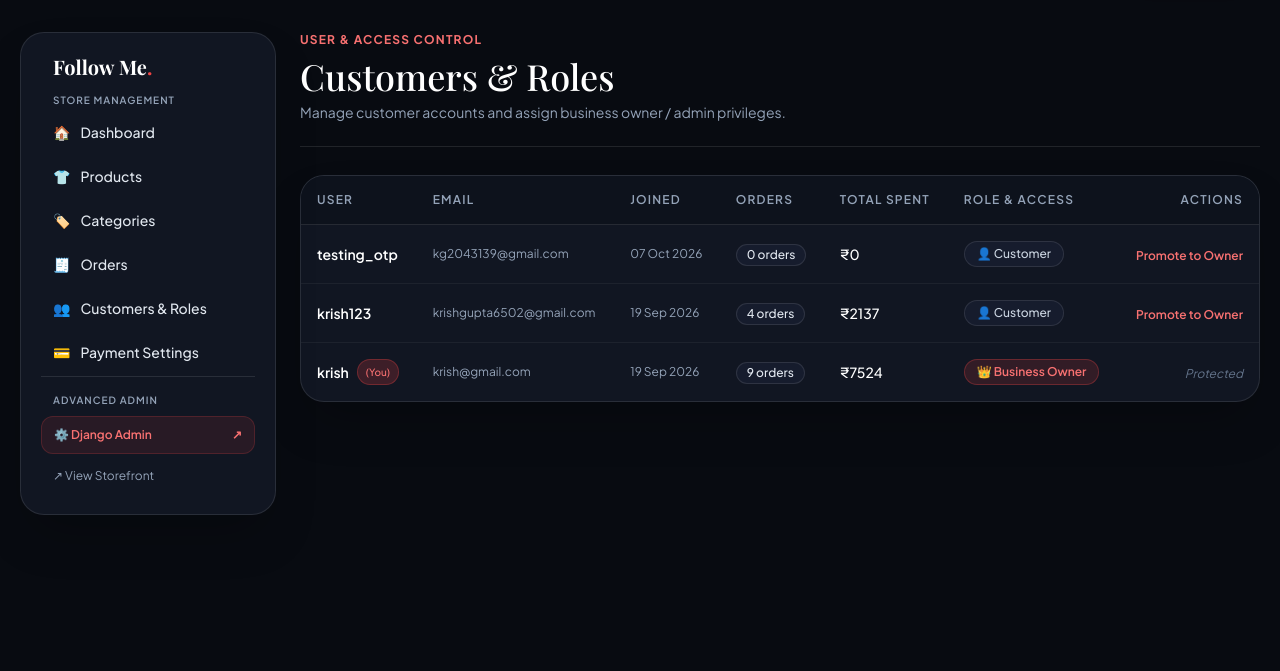
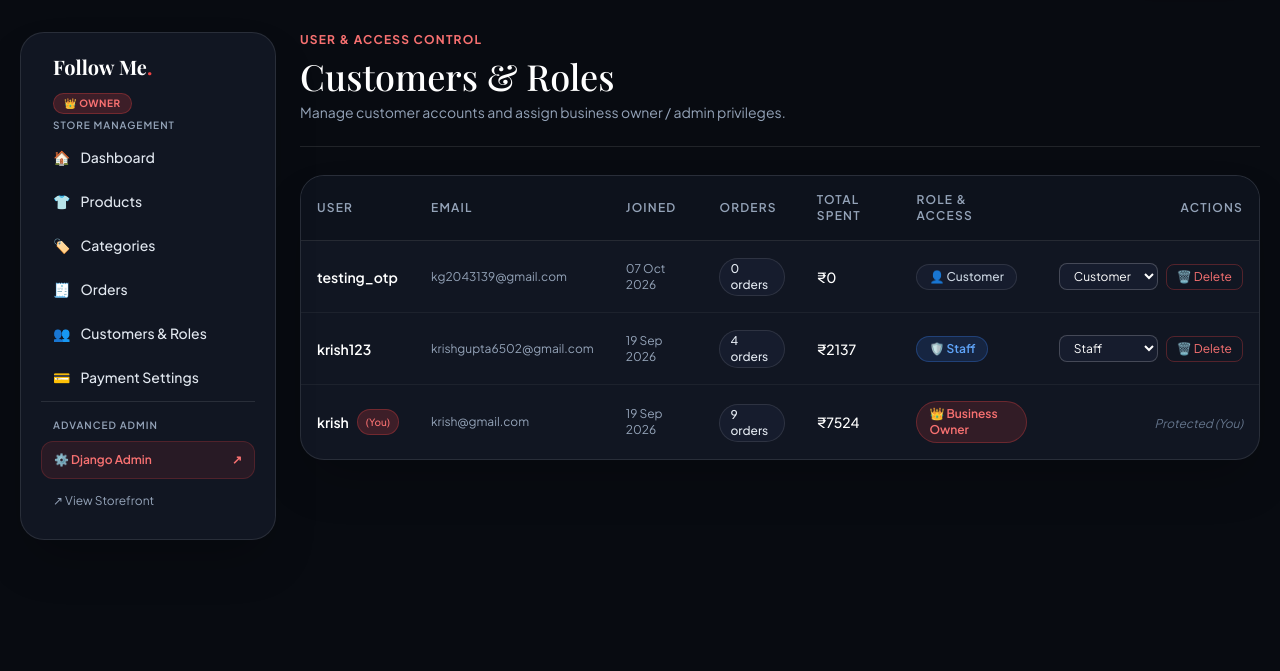
Before and after one commit to kg0420/Closet24, a Django app: page /owner/customers/ in a window 1280 px wide. Shown: the part 81-752 px from the top of the page. Run offline with Django 5.2, Linux system fonts and the light colour scheme; a user stored in the database is signed in; data comes from the database, SQL or seed files in the repository; both versions use the stored data as it was after the commit; some libraries are stand-ins or nearby versions; some web fonts are replaced.

Commit message:
Another Staff role added

```diff
--- a/shop/context_processors.py
+++ b/shop/context_processors.py
@@ -9,8 +9,27 @@ def shop_settings(request):
 
 def is_owner_check(request):
     if not request.user.is_authenticated:
-        return {"is_owner": False}
-    if request.user.is_staff or request.user.is_superuser:
-        return {"is_owner": True}
+        return {"is_owner": False,
+                "is_staff_member":False,
+                "is_store_admin":False,
+                "user_role":"guest"
+                }
     profile = Profile.objects.filter(user=request.user).first()
-    return {"is_owner": profile is not None and profile.role == "owner"}
+    if profile:
+        role = profile.role
+    elif request.user.is_superuser:
+        role = "owner"
+    elif request.user.is_staff:
+        role = "staff"
+    else:
+        role = "customer"
+
+    is_own = (role == "owner") or request.user.is_superuser
+    is_stff = (role == "staff")
+
+
+
+    return {"is_owner": is_own,
+            "is_staff_member":is_stff,
+            "is_store_admin":is_own or is_stff,
+            "user_role":role}
--- a/shop/urls.py
+++ b/shop/urls.py
@@ -38,7 +38,8 @@ urlpatterns = [
     path("owner/categories/<int:category_id>/delete/", views.owner_category_delete, name="owner_category_delete"),
 
     path("owner/customers/", views.owner_customers, name="owner_customers"),
-    path("owner/customers/<int:user_id>/toggle-role/", views.owner_customer_toggle_role, name="owner_customer_toggle_role"),
+    path("owner/customers/<int:user_id>/change-role/", views.owner_customer_change_role, name="owner_customer_change_role"),
+    path("owner/customers/<int:user_id>/delete/", views.owner_user_delete, name="owner_user_delete"),
 
     path("owner/orders/", views.owner_orders, name="owner_orders"),
     path("owner/orders/<int:order_id>/", views.owner_order_detail, name="owner_order_detail"),
--- a/shop/views.py
+++ b/shop/views.py
@@ -24,11 +24,18 @@ from .models import Category, Order, OrderItem, Product, Profile, ShopSettings,
 def is_owner_or_staff(user):
     if not user.is_authenticated:
         return False
-    if user.is_staff or user.is_superuser:
+    if  user.is_superuser:
+        return True
+    profile = Profile.objects.filter(user=user).first()
+    return profile is not None and profile.role in ["owner", "staff"]
+
+def is_owner(user):
+    if not user.is_authenticated:
+        return False
+    if user.is_superuser:
         return True
     profile = Profile.objects.filter(user=user).first()
     return profile is not None and profile.role == "owner"
-
 
 def home(request):
     featured = Product.objects.filter(featured=True, stock__gt=0)[:8]
@@ -620,18 +627,27 @@ def download_receipt(request, order_id):
 
 
 # ------------------- OWNER / ADMIN SECTION (STRICTLY HIDDEN) -------------------
+def store_admin_required(view_func):
+    """Allows staff and owner"""
+    def _wrapped_view(request,*arg,**kwargs):
+        if not is_owner_or_staff(request.user):
+            messages.error(request,"Access restricted. Only store staff and owners can access this page.")
+            return redirect("home")
+        return view_func(request,*arg,**kwargs)
+    return login_required(_wrapped_view)
+
 
 def owner_required(view_func):
-    """Decorator ensuring only owner or staff can access."""
+    """Decorator ensuring only owner can access."""
     def _wrapped_view(request, *args, **kwargs):
-        if not is_owner_or_staff(request.user):
-            messages.error(request, "Access restricted. Only store administrators can access this page.")
-            return redirect("home")
+        if not is_owner(request.user):
+            messages.error(request, "Access restricted. Only the Business Owner has permission to access this page.")
+            return redirect("owner_dashboard")
         return view_func(request, *args, **kwargs)
     return login_required(_wrapped_view)
 
 
-@owner_required
+@store_admin_required
 def owner_dashboard(request):
     orders = Order.objects.all()
     revenue = orders.filter(payment_status="Paid").aggregate(total=Sum("total"))["total"] or Decimal("0")
@@ -647,7 +663,7 @@ def owner_dashboard(request):
     return render(request, "owner/dashboard.html", context)
 
 
-@owner_required
+@store_admin_required
 def owner_products(request):
     products = Product.objects.select_related("category").prefetch_related("variants").all()
     q = request.GET.get("q", "").strip()
@@ -722,7 +738,7 @@ def _process_product_size_variants(product, request):
         product.save(update_fields=["stock", "sizes"])
 
 
-@owner_required
+@store_admin_required
 def owner_product_new(request):
     if request.method == "POST":
         try:
@@ -768,7 +784,7 @@ def owner_product_new(request):
     })
 
 
-@owner_required
+@store_admin_required
 def owner_product_edit(request, product_id):
     product = get_object_or_404(Product, id=product_id)
     if request.method == "POST":
@@ -833,7 +849,7 @@ def owner_product_edit(request, product_id):
     })
 
 
-@owner_required
+@store_admin_required
 def owner_product_delete_gallery_image(request, image_id):
     img = get_object_or_404(ProductImage, id=image_id)
     product_id = img.product_id
@@ -848,7 +864,7 @@ def owner_product_delete_gallery_image(request, image_id):
     return redirect("owner_product_edit", product_id=product_id)
 
 
-@owner_required
+@store_admin_required
 def owner_product_delete(request, product_id):
     product = get_object_or_404(Product, id=product_id)
     if request.method == "POST":
@@ -924,31 +940,56 @@ def owner_customers(request):
 
 
 @owner_required
-def owner_customer_toggle_role(request, user_id):
+def owner_customer_change_role(request, user_id):
     target_user = get_object_or_404(User, id=user_id)
     if request.method == "POST":
         if target_user == request.user:
             messages.error(request, "You cannot modify your own role.")
             return redirect("owner_customers")
+
+        new_role = request.POST.get("role", "").strip().lower()
+        if new_role not in ["customer", "staff", "owner"]:
+            messages.error(request, "Invalid role selected.")
+            return redirect("owner_customers")
+
         profile, _ = Profile.objects.get_or_create(user=target_user)
-        if profile.role == "owner":
-            profile.role = "customer"
+        profile.role = new_role
+        profile.save()
+
+        if new_role == "owner":
+            target_user.is_staff = True
+            target_user.is_superuser = True
+            target_user.save(update_fields=["is_staff", "is_superuser"])
+            messages.success(request, f"User '{target_user.username}' has been promoted to Business Owner.")
+        elif new_role == "staff":
+            target_user.is_staff = True
+            target_user.is_superuser = False
+            target_user.save(update_fields=["is_staff", "is_superuser"])
+            messages.success(request, f"User '{target_user.username}' is now assigned as Staff.")
+        elif new_role == "customer":
             target_user.is_staff = False
             target_user.is_superuser = False
             target_user.save(update_fields=["is_staff", "is_superuser"])
-            profile.save()
-            messages.success(request, f"User '{target_user.username}' is now a Customer.")
-        else:
-            profile.role = "owner"
-            target_user.is_staff = True
-            target_user.is_superuser = True
-            target_user.save(update_fields=["is_staff", "is_superuser"])
-            profile.save()
-            messages.success(request, f"User '{target_user.username}' is now a Business Owner with full admin access.")
+            messages.info(request, f"User '{target_user.username}' is now set as Customer.")
+
     return redirect("owner_customers")
 
 
 @owner_required
+def owner_user_delete(request, user_id):
+    target_user = get_object_or_404(User, id=user_id)
+    if request.method == "POST":
+        if target_user == request.user:
+            messages.error(request, "You cannot delete your own account.")
+            return redirect("owner_customers")
+
+        username = target_user.username
+        target_user.delete()
+        messages.success(request, f"Account '{username}' was permanently deleted.")
+
+    return redirect("owner_customers")
+
+@store_admin_required
 def owner_orders(request):
     orders = Order.objects.all().select_related("user")
 
@@ -1046,7 +1087,7 @@ def owner_orders(request):
     })
 
 
-@owner_required
+@store_admin_required
 def owner_order_detail(request, order_id):
     order = get_object_or_404(Order, id=order_id)
     if request.method == "POST":
@@ -1059,8 +1100,13 @@ def owner_order_detail(request, order_id):
         old_status = order.status
         if status in dict(Order.STATUS_CHOICES):
             order.status = status
-        if payment_status:
-            order.payment_status = payment_status
+
+        # Payment status can ONLY be modified by the Business Owner
+        if is_owner(request.user):
+            if payment_status:
+                order.payment_status = payment_status
+        elif payment_status and payment_status != order.payment_status:
+            messages.warning(request, "Permission denied: Staff members cannot modify payment verification status.")
 
         order.courier_partner = courier_partner
         order.tracking_number = tracking_number
--- a/templates/base.html
+++ b/templates/base.html
@@ -117,9 +117,9 @@
             <!-- Actions (Login, Orders, Bag) -->
             <div class="flex items-center gap-3">
                 {% if user.is_authenticated %}
-                    {% if user.is_staff or is_owner %}
+                    {% if is_store_admin %}
                         <a href="{% url 'owner_dashboard' %}" class="hidden sm:inline-flex items-center gap-1.5 text-xs uppercase tracking-wider font-bold text-white bg-gradient-to-r from-red-600 to-rose-600 px-3.5 py-1.5 rounded-full shadow-sm hover:opacity-90 transition">
-                            <span>👑</span> Owner Panel
+                            {% if is_owner %}<span>👑</span> Owner Panel{% else %}<span>🛡️</span> Staff Panel{% endif %}
                         </a>
                     {% endif %}
                     <a href="{% url 'my_orders' %}" class="hidden sm:block text-xs uppercase tracking-wider font-semibold text-slate-300 hover:text-red-400 transition">
@@ -155,12 +155,8 @@
             <div class="grid gap-3.5 text-sm font-semibold">
                 <a class="py-1 text-slate-300 hover:text-red-400" href="{% url 'home' %}">🏠 Home</a>
                 <a class="py-1 text-slate-300 hover:text-red-400" href="{% url 'shop' %}">🛍️ All Menswear</a>
-                <!-- <a class="py-1 text-slate-300 hover:text-red-400" href="{% url 'shop' %}?q=jeans">👖 Jeans & Denim</a>
-                <a class="py-1 text-slate-300 hover:text-red-400" href="{% url 'shop' %}?q=shirt">👕 Shirts & Polos</a>
-                <a class="py-1 text-slate-300 hover:text-red-400" href="{% url 'shop' %}?sort=newest">✨ New In This Season</a>
-                <a class="py-1 text-slate-300 hover:text-red-400" href="{% url 'home' %}#about">📖 About Follow Me</a> -->
-                {% if user.is_authenticated and is_owner %}
-                    <a class="py-1 text-red-400 font-bold" href="{% url 'owner_dashboard' %}">👑 Owner Management</a>
+                {% if user.is_authenticated and is_store_admin %}
+                    <a class="py-1 text-red-400 font-bold" href="{% url 'owner_dashboard' %}">{% if is_owner %}👑 Owner Management{% else %}🛡️ Staff Management{% endif %}</a>
                 {% endif %}
             </div>
         </div>
--- a/templates/owner/base.html
+++ b/templates/owner/base.html
@@ -5,21 +5,34 @@
     <div class="flex gap-6">
       <aside class="hidden lg:block w-64 shrink-0">
         <div class="sticky top-28 bg-[#111622] border border-white/10 rounded-3xl p-5 shadow-2xl space-y-1">
-          <div class="display text-xl font-bold px-3 pb-2 text-white">Follow Me<span class="text-red-500">.</span></div>
+          <div class="display text-xl font-bold px-3 pb-1 text-white">Follow Me<span class="text-red-500">.</span></div>
+          <div class="px-3 mb-3">
+            {% if is_owner %}
+            <span class="inline-flex items-center gap-1 text-[10px] uppercase tracking-wider bg-red-500/20 text-red-400 border border-red-500/30 px-2.5 py-0.5 rounded-full font-bold">👑 Owner</span>
+            {% elif is_staff_member %}
+            <span class="inline-flex items-center gap-1 text-[10px] uppercase tracking-wider bg-blue-500/20 text-blue-400 border border-blue-500/30 px-2.5 py-0.5 rounded-full font-bold">🛡️ Store Staff</span>
+            {% endif %}
+          </div>
           <p class="text-[10px] uppercase tracking-widest text-slate-400 px-3 mb-2 font-semibold">Store Management</p>
           <a class="flex items-center gap-2.5 px-3 py-2.5 rounded-xl text-sm font-medium text-slate-200 hover:bg-[#161c2d] hover:text-white transition" href="{% url 'owner_dashboard' %}"><span>🏠</span> Dashboard</a>
           <a class="flex items-center gap-2.5 px-3 py-2.5 rounded-xl text-sm font-medium text-slate-200 hover:bg-[#161c2d] hover:text-white transition" href="{% url 'owner_products' %}"><span>👕</span> Products</a>
+          {% if is_owner %}
           <a class="flex items-center gap-2.5 px-3 py-2.5 rounded-xl text-sm font-medium text-slate-200 hover:bg-[#161c2d] hover:text-white transition" href="{% url 'owner_categories' %}"><span>🏷️</span> Categories</a>
+          {% endif %}
           <a class="flex items-center gap-2.5 px-3 py-2.5 rounded-xl text-sm font-medium text-slate-200 hover:bg-[#161c2d] hover:text-white transition" href="{% url 'owner_orders' %}"><span>🧾</span> Orders</a>
+          {% if is_owner %}
           <a class="flex items-center gap-2.5 px-3 py-2.5 rounded-xl text-sm font-medium text-slate-200 hover:bg-[#161c2d] hover:text-white transition" href="{% url 'owner_customers' %}"><span>👥</span> Customers & Roles</a>
           <a class="flex items-center gap-2.5 px-3 py-2.5 rounded-xl text-sm font-medium text-slate-200 hover:bg-[#161c2d] hover:text-white transition" href="{% url 'owner_settings' %}"><span>💳</span> Payment Settings</a>
+          {% endif %}
 
           <div class="border-t border-white/10 mt-4 pt-4 space-y-1">
+            {% if is_owner %}
             <p class="text-[10px] uppercase tracking-widest text-slate-400 px-3 mb-2 font-semibold">Advanced Admin</p>
             <a class="flex items-center justify-between px-3 py-2.5 rounded-xl text-xs font-semibold text-red-400 bg-red-500/10 hover:bg-red-500/20 border border-red-500/20 transition" href="/admin/" target="_blank">
               <span>⚙️ Django Admin</span>
               <span>↗</span>
             </a>
+            {% endif %}
             <a class="flex items-center justify-between px-3 py-2.5 rounded-xl text-xs text-slate-400 hover:bg-[#161c2d] hover:text-white transition" href="{% url 'home' %}">
               <span>↗ View Storefront</span>
             </a>
@@ -31,11 +44,15 @@
         <div class="lg:hidden flex gap-2 overflow-x-auto pb-2 mb-5 text-sm scrollbar-none">
           <a class="bg-[#111622] border border-white/10 text-slate-200 rounded-xl px-4 py-2 whitespace-nowrap" href="{% url 'owner_dashboard' %}"><span>🏠</span> Dashboard</a>
           <a class="bg-[#111622] border border-white/10 text-slate-200 rounded-xl px-4 py-2 whitespace-nowrap" href="{% url 'owner_products' %}"><span>👕</span> Products</a>
+          {% if is_owner %}
           <a class="bg-[#111622] border border-white/10 text-slate-200 rounded-xl px-4 py-2 whitespace-nowrap" href="{% url 'owner_categories' %}"><span>🏷️</span> Categories</a>
+          {% endif %}
           <a class="bg-[#111622] border border-white/10 text-slate-200 rounded-xl px-4 py-2 whitespace-nowrap" href="{% url 'owner_orders' %}"><span>🧾</span> Orders</a>
+          {% if is_owner %}
           <a class="bg-[#111622] border border-white/10 text-slate-200 rounded-xl px-4 py-2 whitespace-nowrap" href="{% url 'owner_customers' %}"><span>👥</span> Customers & Roles</a>
           <a class="bg-[#111622] border border-white/10 text-slate-200 rounded-xl px-4 py-2 whitespace-nowrap" href="{% url 'owner_settings' %}"><span>💳</span> Payment Settings</a>
           <a class="bg-red-500/15 text-red-400 border border-red-500/30 rounded-xl px-4 py-2 whitespace-nowrap font-medium" href="/admin/" target="_blank">⚙️ Django Admin ↗</a>
+          {% endif %}
         </div>
         {% block owner_content %}{% endblock %}
       </section>
--- a/templates/owner/customers.html
+++ b/templates/owner/customers.html
@@ -51,6 +51,10 @@
           <span class="inline-flex items-center gap-1.5 px-3 py-1 rounded-full text-xs font-semibold bg-red-500/15 text-red-400 border border-red-500/30">
             👑 Business Owner
           </span>
+          {% elif c.profile.role == 'staff' %}
+          <span class="inline-flex items-center gap-1.5 px-3 py-1 rounded-full text-xs font-semibold bg-blue-500/15 text-blue-400 border border-blue-500/30">
+            🛡️ Staff
+          </span>
           {% else %}
           <span class="inline-flex items-center px-3 py-1 rounded-full text-xs font-medium bg-[#161c2d] border border-white/10 text-slate-300">
             👤 Customer
@@ -59,16 +63,27 @@
         </td>
         <td class="p-4 text-right whitespace-nowrap">
           {% if c != user %}
-          <form method="post" action="{% url 'owner_customer_toggle_role' c.id %}" class="inline-block">
-            {% csrf_token %}
-            {% if c.profile.role == 'owner' %}
-            <button type="submit" class="text-xs text-amber-400 hover:underline font-semibold">Demote to Customer</button>
-            {% else %}
-            <button type="submit" class="text-xs text-red-400 hover:underline font-semibold">Promote to Owner</button>
-            {% endif %}
-          </form>
+          <div class="flex items-center justify-end gap-2">
+            <!-- Role Selector -->
+            <form method="post" action="{% url 'owner_customer_change_role' c.id %}" class="inline-flex items-center">
+              {% csrf_token %}
+              <select name="role" onchange="this.form.submit()" class="bg-[#161c2d] text-white border border-white/20 rounded-lg px-2.5 py-1 text-xs focus:border-red-500 cursor-pointer">
+                <option value="customer" {% if c.profile.role == 'customer' %}selected{% endif %}>Customer</option>
+                <option value="staff" {% if c.profile.role == 'staff' %}selected{% endif %}>Staff</option>
+                <option value="owner" {% if c.profile.role == 'owner' or c.is_superuser %}selected{% endif %}>Owner</option>
+              </select>
+            </form>
+
+            <!-- Delete User Button -->
+            <form method="post" action="{% url 'owner_user_delete' c.id %}" onsubmit="return confirm('Permanently delete user {{ c.username }}?');" class="inline-block">
+              {% csrf_token %}
+              <button type="submit" class="px-2.5 py-1 text-xs text-red-400 hover:text-white hover:bg-red-500/30 border border-red-500/30 rounded-lg transition" title="Delete Account">
+                🗑️ Delete
+              </button>
+            </form>
+          </div>
           {% else %}
-          <span class="text-xs text-slate-500 italic">Protected</span>
+          <span class="text-xs text-slate-500 italic">Protected (You)</span>
           {% endif %}
         </td>
       </tr>
```
Also changed, not shown: shop/models.py (+12 -1 lines), templates/owner/order_detail.html (+9 -0 lines), db.sqlite3, shop/migrations/0006_alter_order_user_alter_profile_role.py (added).
